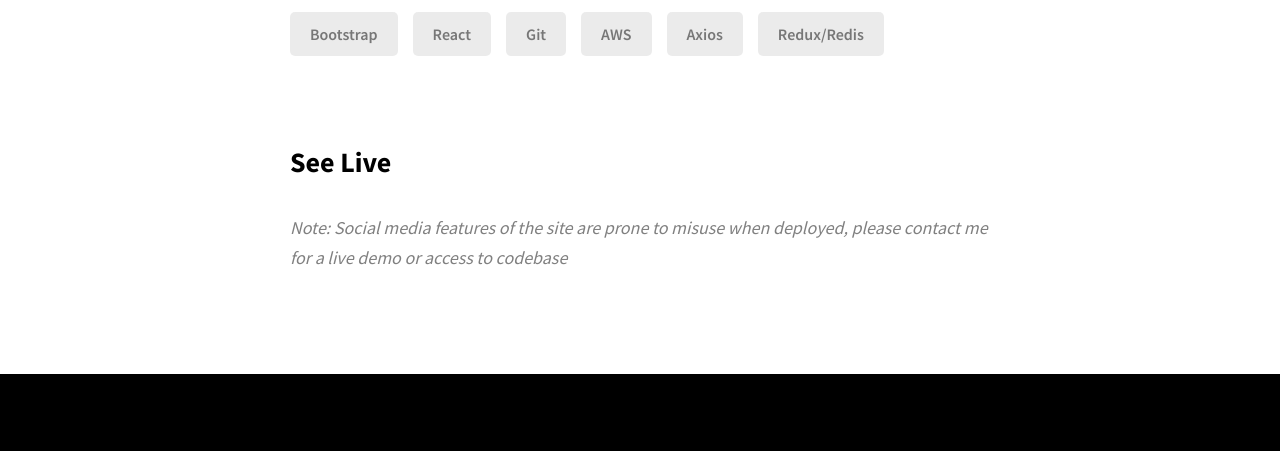
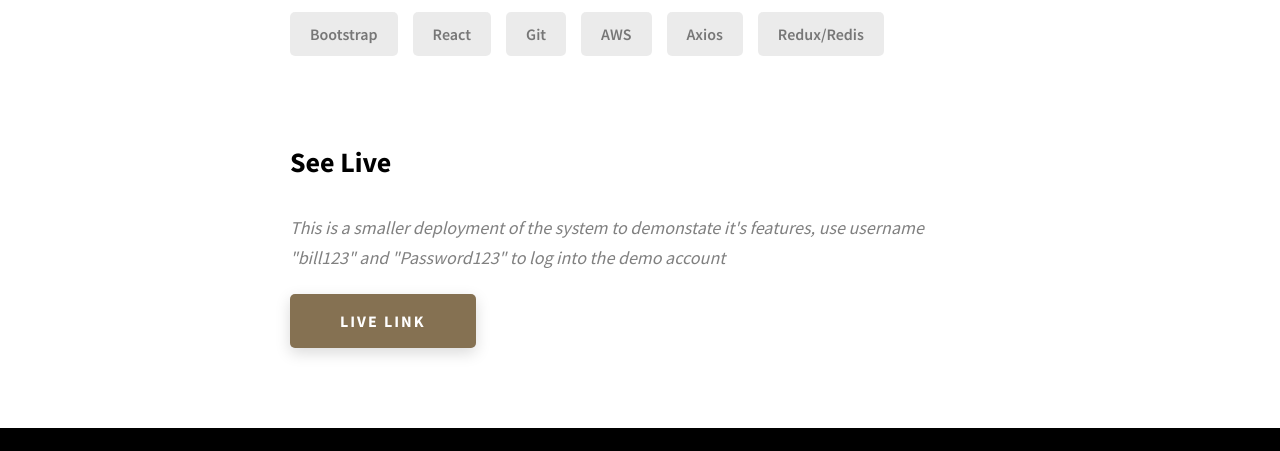
Before and after one commit to LS-kcl/ls-kcl.github.io, a website: page project-1.html in a window 1280 px wide. Shown: the part 2385-2836 px from the top of the page. Drawn offline with Linux system fonts and the light colour scheme.

Commit message:
add: Add live link to bookclubs project

```diff
--- a/project-1.html
+++ b/project-1.html
@@ -161,15 +161,15 @@
             <div id="live" class="project-details__links">
               <h3 class="project-details__content-title">See Live</h3>
               <p class="project-details__desc-para">
-	      <i>Note: Social media features of the site are prone to misuse when deployed, please contact me for a live demo or access to codebase</i>
+	      <i>This is a smaller deployment of the system to demonstate it's features, use username "bill123" and "Password123" to log into the demo account</i>
 	      </p>
-	      <!-- Live links removed for now
               <a
-                href="#"
+                href="https://bookclubs-portfolio-frontend-b83bd424c78f.herokuapp.com/"
                 class="btn btn--med btn--theme project-details__links-btn"
                 target="_blank"
                 >Live Link</a
               >
+	      <!-- Live links removed for now
               <a
                 href="#"
                 class="btn btn--med btn--theme-inv project-details__links-btn"
```
